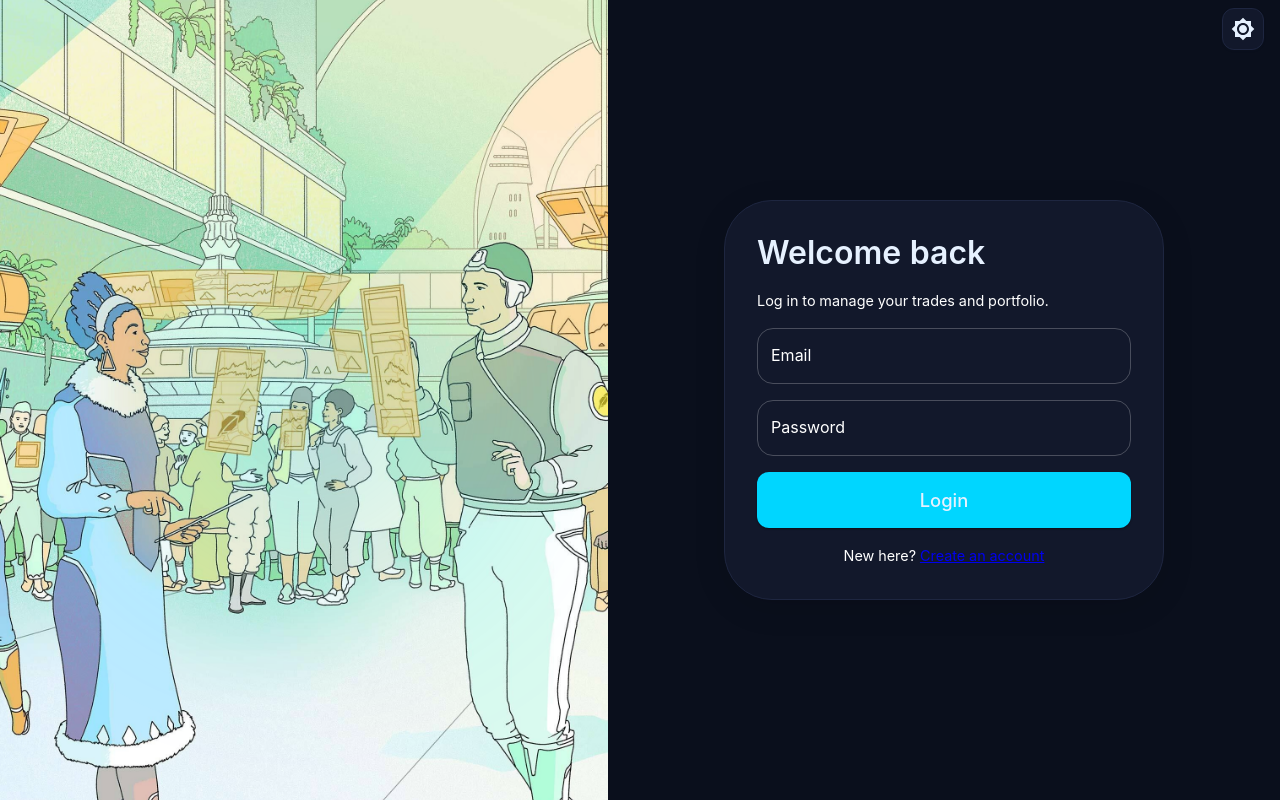
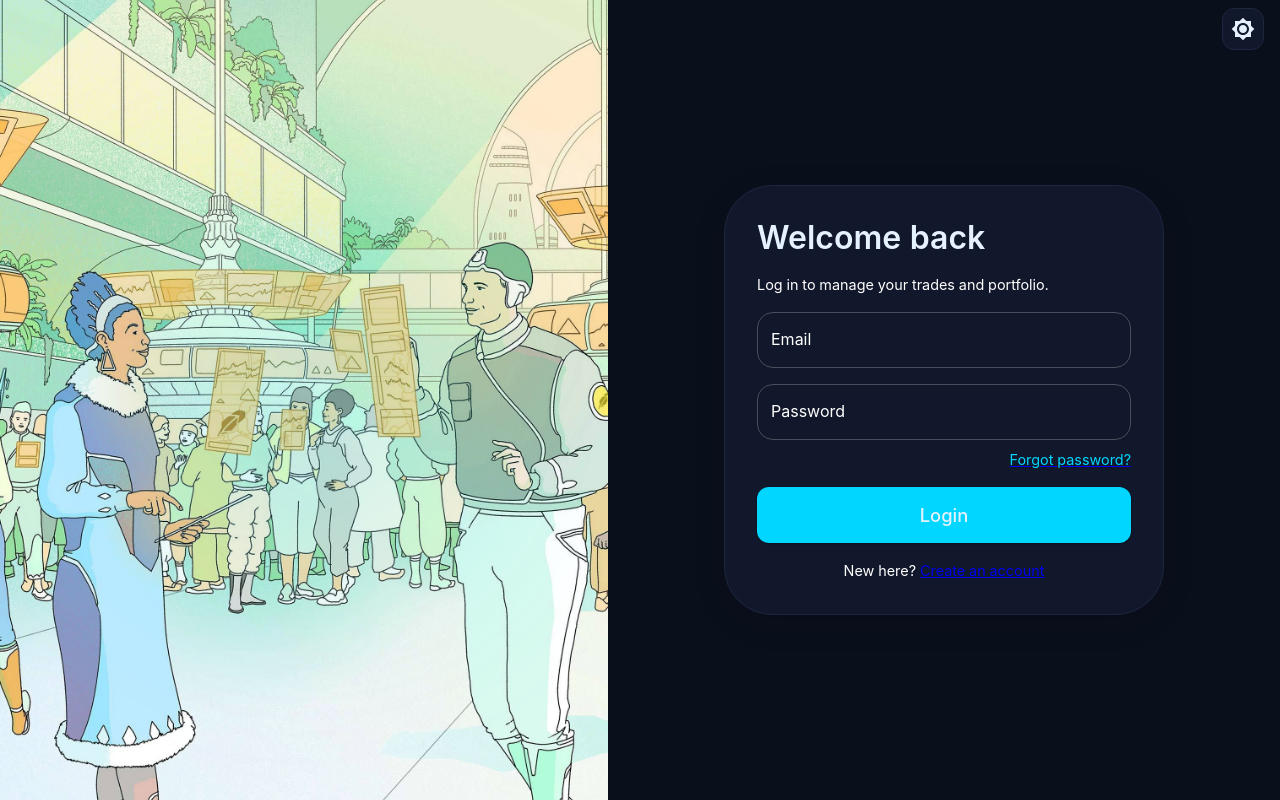
Before and after one commit to Tideman2/broker_box, a Next.js app: page /auth/login in a window 1280 px wide. Built offline with nearby package versions, Linux system fonts and the light colour scheme; what @mui/material-nextjs would draw is missing.

Commit message:
feat: add forgot-password link to login page

```diff
--- a/src/views/Auth/Login/index.tsx
+++ b/src/views/Auth/Login/index.tsx
@@ -157,6 +157,14 @@ export default function Login() {
                     helperText={errors.password}
                 />
 
+                <Box display="flex" justifyContent="flex-end" mt={-1}>
+                    <Link href={PATHS.auth.resetPassword.root} style={{ textDecoration: 'underline' }}>
+                        <Typography variant="body2" color="primary">
+                            Forgot password?
+                        </Typography>
+                    </Link>
+                </Box>
+
                 <Button
                     type="submit"
                     variant="contained"
```
